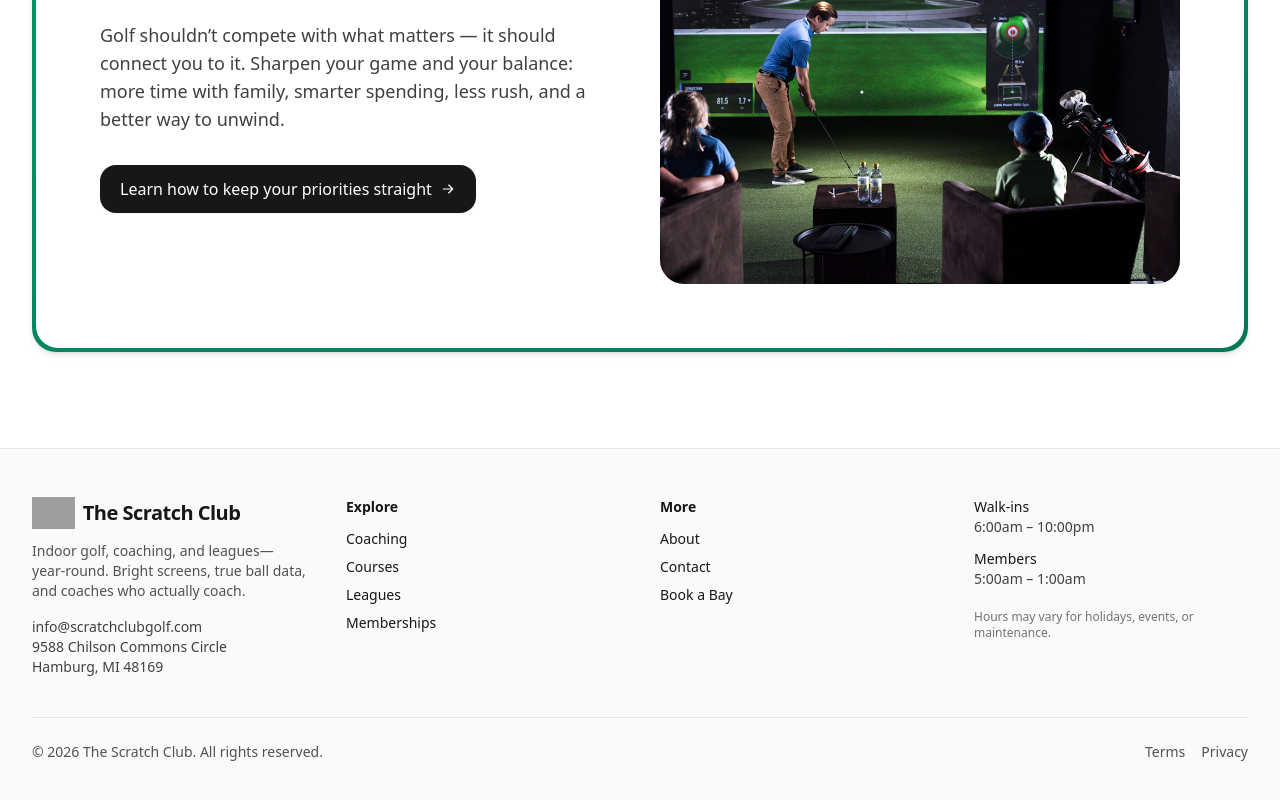
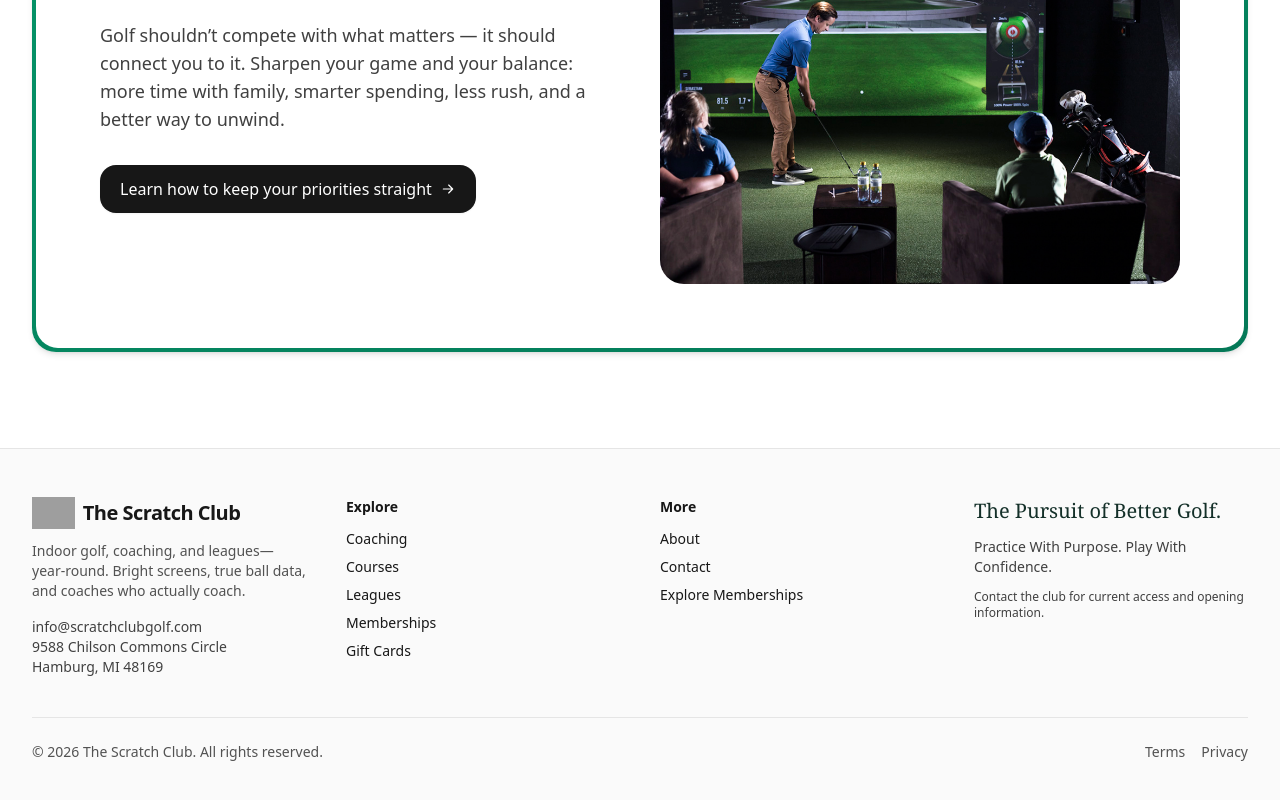
Before and after one commit to piersonshawn99/thescratchclub, a Next.js app: page / in a window 1280 px wide. Shown: the part 3669-4469 px from the top of the page. Built offline with nearby package versions, Linux system fonts and the light colour scheme; grey boxes are pictures that could not be loaded.

Commit message:
feat: align launch navigation, metadata and brand presentation

```diff
--- a/components/Footer.tsx
+++ b/components/Footer.tsx
@@ -10,13 +10,14 @@ const PRIMARY = [
   { label: "Courses", href: LINKS.courses },
   { label: "Leagues", href: "/leagues" },
   { label: "Memberships", href: LINKS.memberships },
+  { label: "Gift Cards", href: LINKS.giftCards },
 
 ];
 
 const SECONDARY = [
   { label: "About", href: LINKS.about },
   { label: "Contact", href: LINKS.contact },
-  { label: "Book a Bay", href: LINKS.bookNow ?? LINKS.memberships ?? LINKS.contact, isCta: true },
+  { label: "Explore Memberships", href: LINKS.memberships, isCta: true },
 
 ];
 
@@ -88,19 +89,11 @@ export default function Footer() {
             </ul>
           </div>
 
-          {/* Hours */}
+          {/* Brand philosophy */}
           <div className="space-y-3 text-sm text-neutral-700">
-            <div>
-              <div className="font-medium text-neutral-900">Walk-ins</div>
-              <div>6:00am – 10:00pm</div>
-            </div>
-            <div>
-              <div className="font-medium text-neutral-900">Members</div>
-              <div>5:00am – 1:00am</div>
-            </div>
-            <p className="pt-2 text-xs text-neutral-500">
-              Hours may vary for holidays, events, or maintenance.
-            </p>
+            <h3 className="font-serif text-xl text-[#143029]">The Pursuit of Better Golf.</h3>
+            <p>Practice With Purpose. Play With Confidence.</p>
+            <p className="text-xs">Contact the club for current access and opening information.</p>
           </div>
         </div>
 
```
